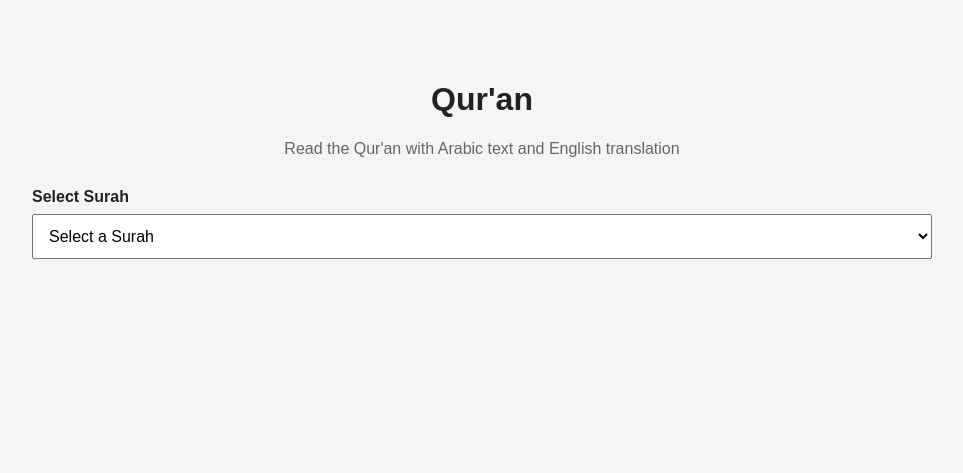
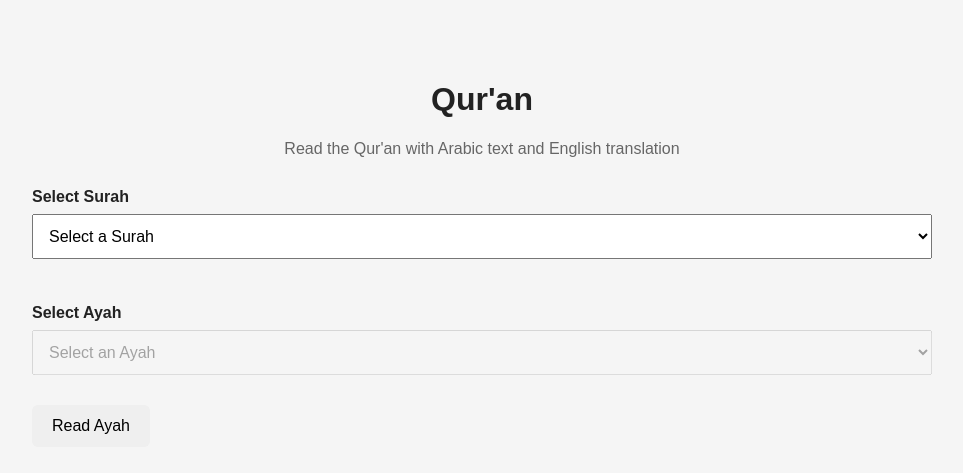
Before and after one commit to sadhamhussain13/Quran-App, a Flask app: page / in a window 1280 px wide. Shown: the top 473 px of the page, without its empty margins (158-1121 px from the left). Run offline with Flask 3, Linux system fonts and the light colour scheme; data that the repository does not hold is empty; parts of the project's set-up code (start-up, migrations or seed data) failed here and were passed over.

Commit message:
Add Surah and Ayah selection

```diff
--- a/static/app.js
+++ b/static/app.js
@@ -1,10 +1,20 @@
 const surahSelect = document.getElementById("surahSelect");
+const ayahSelect = document.getElementById("ayahSelect");
+const loadAyahButton = document.getElementById("loadAyah");
+
 const surahInfo = document.getElementById("surahInfo");
 const versesContainer = document.getElementById("verses");
 
 
 // --------------------------------
-// Load Surahs
+// Store loaded verses
+// --------------------------------
+
+let currentVerses = [];
+
+
+// --------------------------------
+// Load all Surahs
 // --------------------------------
 
 async function loadSurahs() {
@@ -31,7 +41,10 @@ async function loadSurahs() {
 
     } catch (error) {
 
-        console.error("Error loading Surahs:", error);
+        console.error(
+            "Error loading Surahs:",
+            error
+        );
 
     }
 }
@@ -45,7 +58,15 @@ async function loadSurah(surahNumber) {
 
     if (!surahNumber) {
 
+        ayahSelect.innerHTML =
+            '<option value="">Select an Ayah</option>';
+
+        ayahSelect.disabled = true;
+
+        currentVerses = [];
+
         surahInfo.innerHTML = "";
+
         versesContainer.innerHTML = "";
 
         return;
@@ -57,26 +78,76 @@ async function loadSurah(surahNumber) {
         const response =
             await fetch(`/api/surah/${surahNumber}`);
 
-        const verses = await response.json();
+        currentVerses = await response.json();
 
 
-        if (verses.length === 0) {
+        if (currentVerses.length === 0) {
 
-            versesContainer.innerHTML =
-                "<p>Surah not found.</p>";
+            console.error("Surah not found.");
 
             return;
         }
 
 
-        const firstVerse = verses[0];
+        // -----------------------------
+        // Display Surah information
+        // -----------------------------
 
+        const firstVerse = currentVerses[0];
 
         surahInfo.innerHTML = `
             <h2>${firstVerse.surah_arabic}</h2>
             <h3>${firstVerse.surah_english}</h3>
         `;
 
+
+        // -----------------------------
+        // Populate Ayah dropdown
+        // -----------------------------
+
+        ayahSelect.innerHTML =
+            '<option value="">Select an Ayah</option>';
+
+
+        currentVerses.forEach((verse) => {
+
+            const option =
+                document.createElement("option");
+
+            option.value = verse.ayah_number;
+
+            option.textContent =
+                `Ayah ${verse.ayah_number}`;
+
+            ayahSelect.appendChild(option);
+
+        });
+
+
+        ayahSelect.disabled = false;
+
+
+        // Show complete Surah initially
+
+        displayVerses(currentVerses);
+
+
+    } catch (error) {
+
+        console.error(
+            "Error loading Surah:",
+            error
+        );
+
+    }
+}
+
+
+// --------------------------------
+// Display verses
+// --------------------------------
+
+function displayVerses(verses) {
 
     versesContainer.innerHTML = "";
 
@@ -92,7 +163,7 @@ async function loadSurah(surahNumber) {
         verseElement.innerHTML = `
 
             <div class="ayah-number">
-                    ${verse.ayah_number}
+                Ayah ${verse.ayah_number}
             </div>
 
             <div class="arabic">
@@ -111,21 +182,11 @@ async function loadSurah(surahNumber) {
         );
 
     });
-
-
-    } catch (error) {
-
-        console.error(
-            "Error loading Surah:",
-            error
-        );
-
-    }
 }
 
 
 // --------------------------------
-// Surah selection event
+// Surah changed
 // --------------------------------
 
 surahSelect.addEventListener(
@@ -141,6 +202,45 @@ surahSelect.addEventListener(
 
 
 // --------------------------------
+// Load selected Ayah
+// --------------------------------
+
+loadAyahButton.addEventListener(
+    "click",
+    () => {
+
+        const ayahNumber =
+            Number(ayahSelect.value);
+
+
+        if (!ayahNumber) {
+
+            displayVerses(currentVerses);
+
+            return;
+        }
+
+
+        const selectedVerse =
+            currentVerses.find(
+                (verse) =>
+                    verse.ayah_number === ayahNumber
+            );
+
+
+        if (selectedVerse) {
+
+            displayVerses([
+                selectedVerse
+            ]);
+
+        }
+
+    }
+);
+
+
+// --------------------------------
 // Start application
 // --------------------------------
 
--- a/static/style.css
+++ b/static/style.css
@@ -63,3 +63,20 @@ select {
     line-height: 1.7;
     color: #444;
 }
+
+button {
+    margin-top: 15px;
+    padding: 12px 20px;
+    border: none;
+    border-radius: 6px;
+    cursor: pointer;
+    font-size: 16px;
+}
+
+button:hover {
+    opacity: 0.85;
+}
+
+select {
+    margin-bottom: 15px;
+}
--- a/templates/index.html
+++ b/templates/index.html
@@ -21,12 +21,29 @@
         </p>
 
         <label for="surahSelect">
-            Select Surah
-        </label>
+    Select Surah
+</label>
 
-        <select id="surahSelect">
-            <option value="">Select a Surah</option>
-        </select>
+<select id="surahSelect">
+    <option value="">Select a Surah</option>
+</select>
+
+<label for="ayahSelect">
+    Select Ayah
+</label>
+
+<select id="ayahSelect" disabled>
+    <option value="">Select an Ayah</option>
+</select>
+
+<button id="loadAyah">
+    Read Ayah
+</button>
+
+<div id="surahInfo"></div>
+
+<div id="verses"></div>
+
 
         <div id="surahInfo"></div>
 
```
Lines whose indentation alone changed are shown as unchanged.
